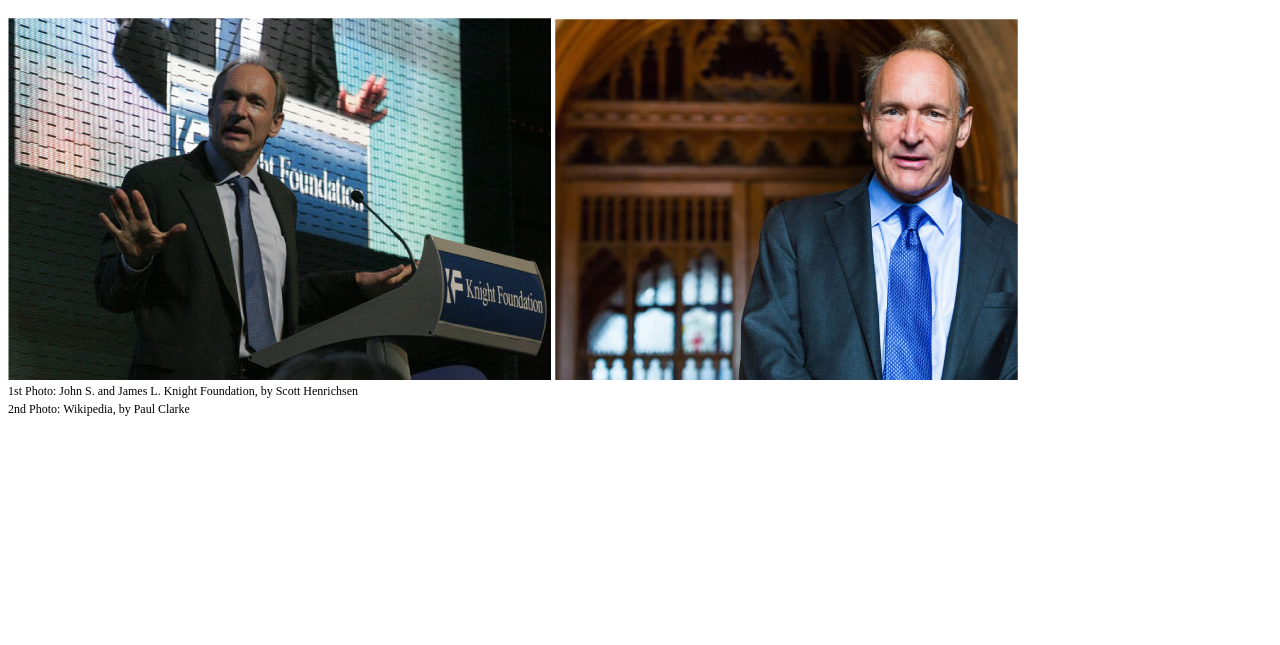
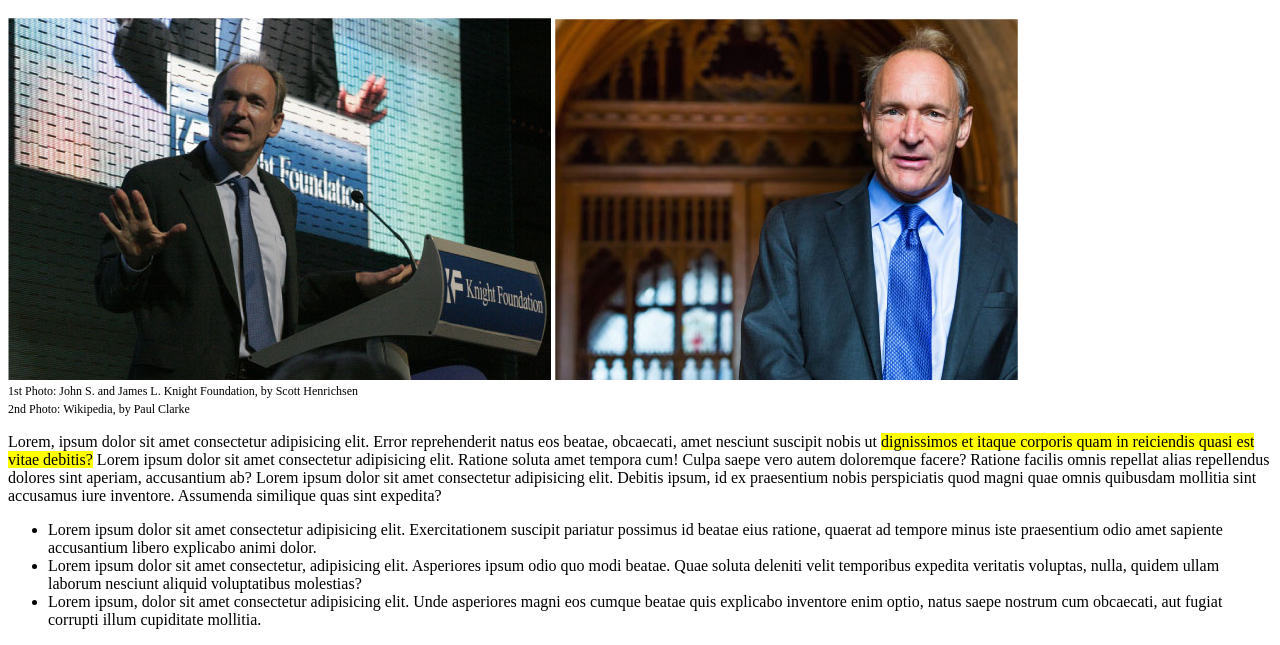
Before and after one commit to samuelepietrasanta/html-css-booleaner, a plain HTML site: page index.html in a window 1280 px wide. Shown: the part 409-1054 px from the top of the page. Before the commit the page ends 834 px from the top, so only its background shows below. Drawn offline with Linux system fonts and the light colour scheme.

Commit message:
fino alla lista

```diff
--- a/css/style.css
+++ b/css/style.css
@@ -26,3 +26,7 @@ header{
     margin: 0px;
     font-size: 12px;
 }
+
+#parte-evidenziata{
+    background-color: yellow;
+}
--- a/index.html
+++ b/index.html
@@ -25,6 +25,14 @@
             <p class="Descrizione-prime-immagini">1st Photo: John S. and James L. Knight Foundation, by Scott Henrichsen</p>
             <span class="Descrizione-prime-immagini">2nd Photo: Wikipedia, by Paul Clarke</span>
 
+            <p>Lorem, ipsum dolor sit amet consectetur adipisicing elit. Error reprehenderit natus eos beatae, obcaecati, amet nesciunt suscipit nobis ut <span id="parte-evidenziata"> dignissimos et itaque corporis quam in reiciendis quasi est vitae debitis?</span> Lorem ipsum dolor sit amet consectetur adipisicing elit. Ratione soluta amet tempora cum! Culpa saepe vero autem doloremque facere? Ratione facilis omnis repellat alias repellendus dolores sint aperiam, accusantium ab? Lorem ipsum dolor sit amet consectetur adipisicing elit. Debitis ipsum, id ex praesentium nobis perspiciatis quod magni quae omnis quibusdam mollitia sint accusamus iure inventore. Assumenda similique quas sint expedita?</p>
+            <ul>
+                <li>Lorem ipsum dolor sit amet consectetur adipisicing elit. Exercitationem suscipit pariatur possimus id beatae eius ratione, quaerat ad tempore minus iste praesentium odio amet sapiente accusantium libero explicabo animi dolor.</li>
+                <li>Lorem ipsum dolor sit amet consectetur, adipisicing elit. Asperiores ipsum odio quo modi beatae. Quae soluta deleniti velit temporibus expedita veritatis voluptas, nulla, quidem ullam laborum nesciunt aliquid voluptatibus molestias?</li>
+                <li>Lorem ipsum, dolor sit amet consectetur adipisicing elit. Unde asperiores magni eos cumque beatae quis explicabo inventore enim optio, natus saepe nostrum cum obcaecati, aut fugiat corrupti illum cupiditate mollitia.</li>
+            </ul>
+
+
         </section>
     </main>
 </body>
```
